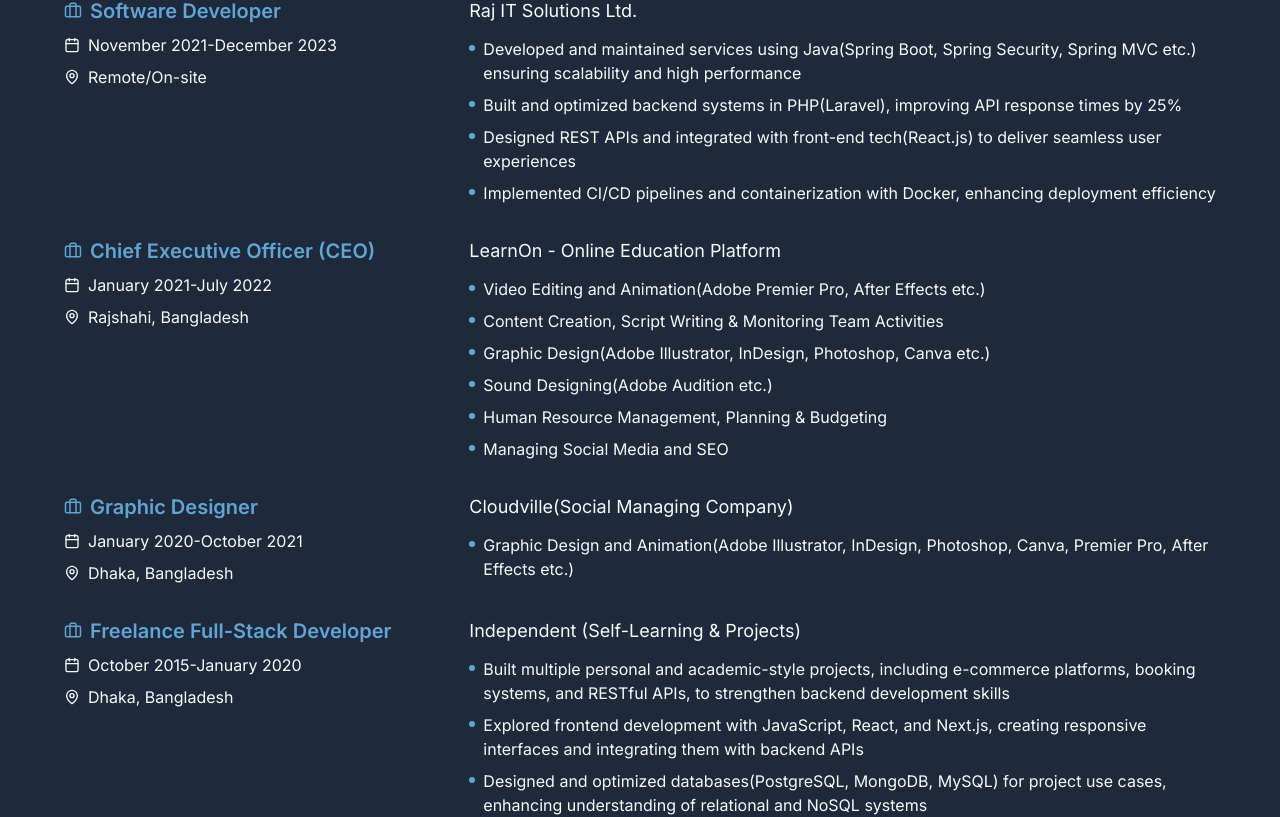
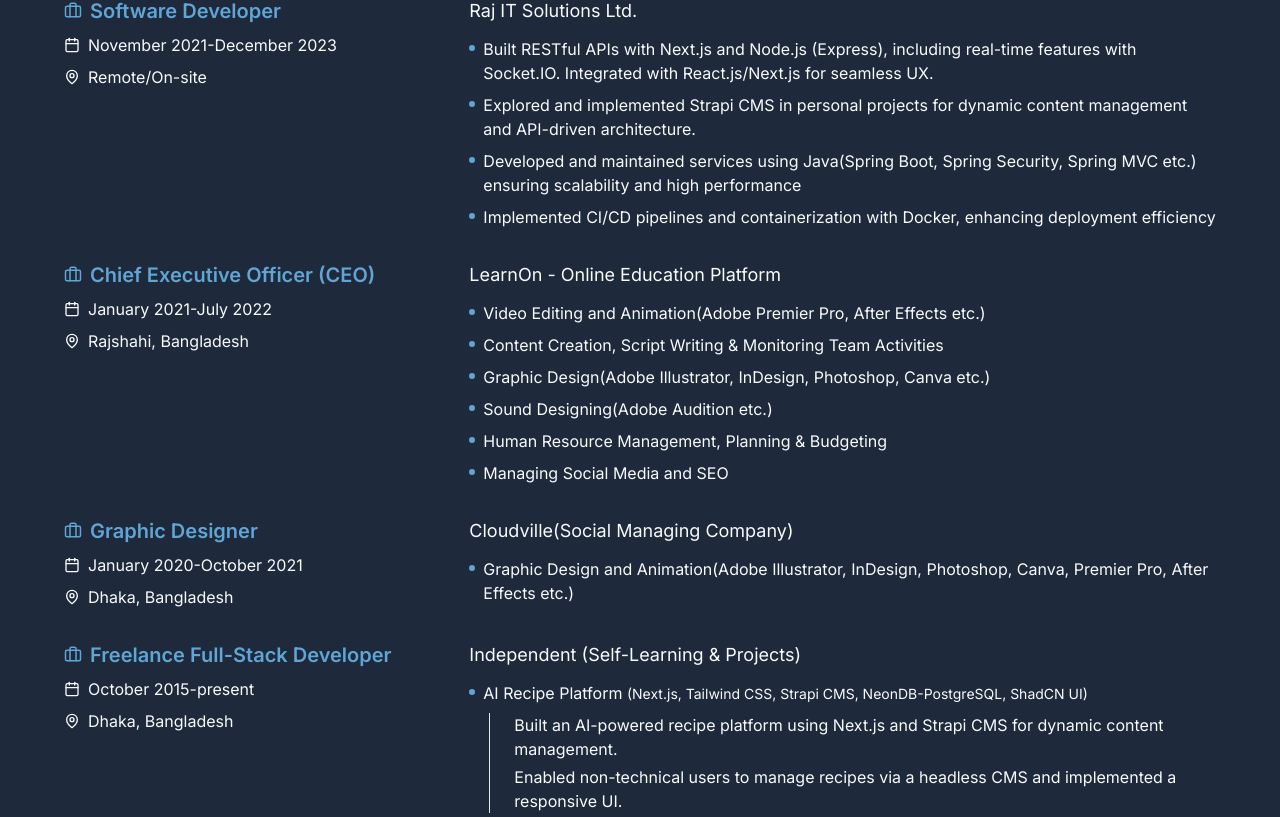
Before and after one commit to HillolPias/my_portfolio, a React (Vite) app: page / in a window 1280 px wide. Shown: the part 2635-3452 px from the top of the page. Built offline with nearby package versions, Linux system fonts and the light colour scheme.

Commit message:
minor section added in experience comp

```diff
--- a/src/components/Experience.tsx
+++ b/src/components/Experience.tsx
@@ -49,9 +49,9 @@
       location: "Remote/On-site",
       period: "November 2021-December 2023",
       description: [
+        "Built RESTful APIs with Next.js and Node.js (Express), including real-time features with Socket.IO. Integrated with React.js/Next.js for seamless UX.",
+        "Explored and implemented Strapi CMS in personal projects for dynamic content management and API-driven architecture.",
         "Developed and maintained services using Java(Spring Boot, Spring Security, Spring MVC etc.) ensuring scalability and high performance",
-        "Built and optimized backend systems in PHP(Laravel), improving API response times by 25%",
-        "Designed REST APIs and integrated with front-end tech(React.js) to deliver seamless user experiences",
         "Implemented CI/CD pipelines and containerization with Docker, enhancing deployment efficiency",
       ],
     },
@@ -82,8 +82,16 @@
       title: "Freelance Full-Stack Developer",
       company: "Independent (Self-Learning & Projects)",
       location: "Dhaka, Bangladesh",
-      period: "October 2015-January 2020",
+      period: "October 2015-present",
       description: [
+        {
+          project: "AI Recipe Platform",
+          tech: "Next.js, Tailwind CSS, Strapi CMS, NeonDB-PostgreSQL, ShadCN UI",
+          points: [
+            "Built an AI-powered recipe platform using Next.js and Strapi CMS for dynamic content management.",
+            "Enabled non-technical users to manage recipes via a headless CMS and implemented a responsive UI.",
+          ],
+        },
         "Built multiple personal and academic-style projects, including e-commerce platforms, booking systems, and RESTful APIs, to strengthen backend development skills",
         "Explored frontend development with JavaScript, React, and Next.js, creating responsive interfaces and integrating them with backend APIs",
         "Designed and optimized databases(PostgreSQL, MongoDB, MySQL) for project use cases, enhancing understanding of relational and NoSQL systems",
@@ -149,7 +157,10 @@
                       {experience.company}
                     </h4>
                     <ul className="space-y-2">
-                      {experience.description.map((item, idx) => (
+                      {experience.description.map((item, idx) => {
+                        // ✅ Case 1: Normal string
+                        if (typeof item === "string") {
+                          return (
                             <li
                               key={idx}
                               className="flex items-start gap-2 text-dark/70 dark:text-light/70"
@@ -157,7 +168,42 @@
                               <span className="mt-2 w-1.5 h-1.5 rounded-full bg-primary dark:bg-primary-light flex-shrink-0" />
                               {item}
                             </li>
+                          );
+                        }
+
+                        // ✅ Case 2: Object with points
+                        if (typeof item === "object") {
+                          return (
+                            <li key={idx} className="space-y-2">
+                              {/* Project Title */}
+                              <div className="flex items-start gap-2">
+                                <span className="mt-2 w-1.5 h-1.5 rounded-full bg-primary dark:bg-primary-light flex-shrink-0" />
+                                <p className="font-medium text-dark dark:text-light">
+                                  {item.project}{" "}
+                                  <span className="text-sm text-dark/50 dark:text-light/50">
+                                    ({item.tech})
+                                  </span>
+                                </p>
+                              </div>
+
+                              {/* Sub points */}
+                              <ul className="ml-5 space-y-1 border-l border-primary/20 pl-3">
+                                {item.points.map((point, i) => (
+                                  <li
+                                    key={i}
+                                    className="flex items-start gap-2 text-dark/70 dark:text-light/70"
+                                  >
+                                    <span className="mt-2 w-1 h-1 rounded-full bg-primary/70 flex-shrink-0" />
+                                    {point}
+                                  </li>
                                 ))}
+                              </ul>
+                            </li>
+                          );
+                        }
+
+                        return null;
+                      })}
                     </ul>
                   </div>
                 </div>
```
Lines whose indentation alone changed are shown as unchanged.
